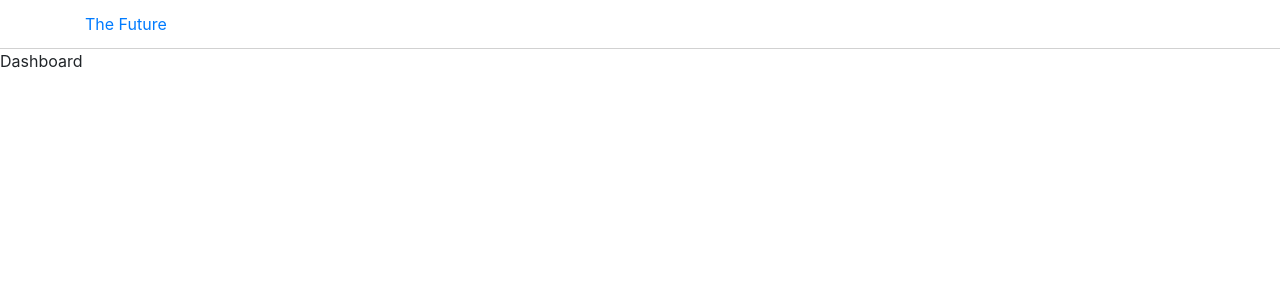
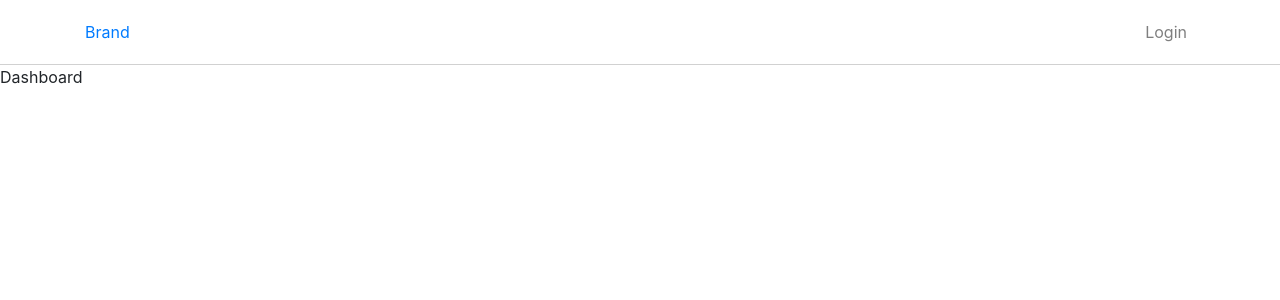
Before and after one commit to sithu05/react_sms, a React (Create React App) app: page / in a window 1280 px wide. Shown: the top 300 px of the page. Built offline with nearby package versions, Linux system fonts and the light colour scheme.

Commit message:
setup simple auth state to render Header

```diff
--- a/package.json
+++ b/package.json
@@ -8,8 +8,10 @@
     "react": "^16.8.2",
     "react-bootstrap": "^1.0.0-beta.5",
     "react-dom": "^16.8.2",
+    "react-redux": "^6.0.0",
     "react-router-dom": "^4.3.1",
-    "react-scripts": "2.1.5"
+    "react-scripts": "2.1.5",
+    "redux": "^4.0.1"
   },
   "scripts": {
     "start": "react-scripts start",
--- a/src/components/Header/Header.js
+++ b/src/components/Header/Header.js
@@ -1,16 +1,39 @@
 import React from 'react';
+import { connect } from 'react-redux';
 import { Link } from 'react-router-dom';
 
 import './Header.scss'
 
-const Header = () => {
+const renderNavLinks = (isAuth) => {
+    if (!isAuth) {
+        return (
+            <ul className="navbar-nav ml-auto">
+                <li className="nav-item">
+                    <Link to="/login" className="nav-link">Login</Link>
+                </li>
+            </ul>
+        );
+    }
+};
+
+const Header = (props) => {
     return (
         <nav className="navbar navbar-expand-lg navbar-light bg-gray">
             <div className="container">
-                <Link to="/" className="nav-brand">The Future</Link>
+                <Link to="/" className="nav-brand">Brand</Link>
+
+                <div className="collapse navbar-collapse">
+                    {renderNavLinks(props.isAuth)}
+                </div>
             </div>
         </nav>
     );
 };
 
-export default Header;
+const mapStateToProps = (state) => {
+    return {
+        isAuth: state.auth.isAuth
+    };
+};
+
+export default connect(mapStateToProps)(Header);
--- a/src/index.js
+++ b/src/index.js
@@ -1,10 +1,21 @@
 import React from 'react';
 import ReactDOM from 'react-dom';
+import { Provider } from 'react-redux';
+import { createStore } from 'redux';
+
 import './index.scss';
 import App from './App';
 import * as serviceWorker from './serviceWorker';
 
-ReactDOM.render(<App />, document.getElementById('root'));
+import reducers from './reducers';
+
+const store = createStore(reducers);
+
+ReactDOM.render(
+    <Provider store={store}>
+        <App />
+    </Provider>
+    , document.getElementById('root'));
 
 // If you want your app to work offline and load faster, you can change
 // unregister() to register() below. Note this comes with some pitfalls.
--- /dev/null
+++ b/src/reducers/authReducer.js
@@ -0,0 +1,11 @@
+const INITIAL_STATE = {
+    user: null,
+    isAuth: false
+};
+
+export default (state = INITIAL_STATE, action) => {
+    switch (action.type) {
+        default:
+            return state;
+    }
+};
--- /dev/null
+++ b/src/reducers/index.js
@@ -0,0 +1,7 @@
+import { combineReducers } from 'redux';
+
+import authReducer from './authReducer';
+
+export default combineReducers({
+    auth: authReducer
+});
```
Also changed, not shown: 1 other file (tests, documents, lock files or other folders).
